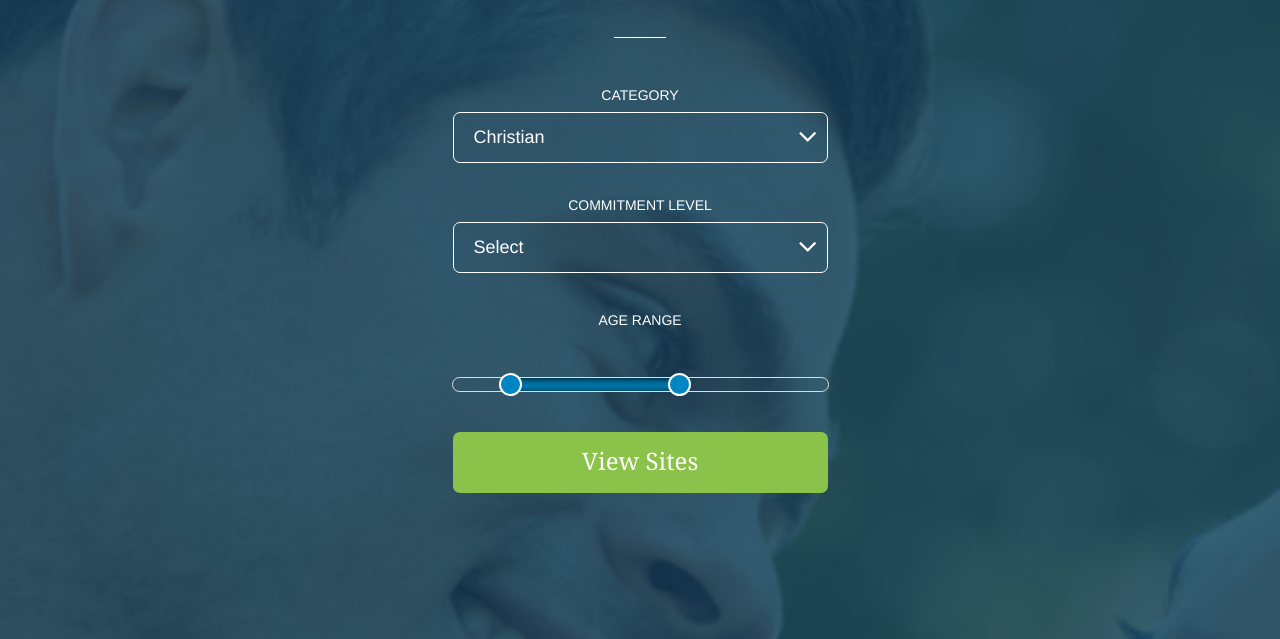
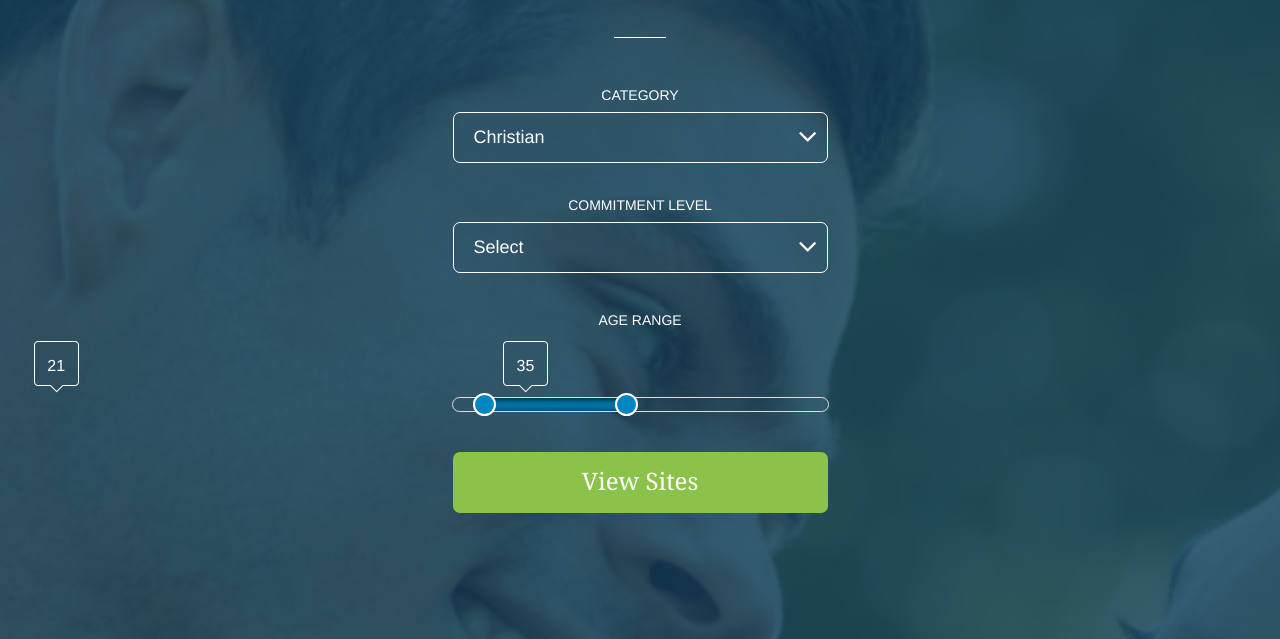
Before and after one commit to vijayxtreme/rwp, a website: page public/index.html in a window 1280 px wide. Shown: the part 161-800 px from the top of the page. Drawn offline with nearby package versions, Linux system fonts and the light colour scheme.

Commit message:
balloons

```diff
--- a/public/index.html
+++ b/public/index.html
@@ -49,11 +49,12 @@
 			</div>
 			<div id="age-range">
 				<h3>Age Range</h3>
-				<!-- <p>
-  <label for="amount">Price range:</label>
-  <input type="text" id="amount" readonly style="border:0; color:#f6931f; font-weight:bold;">
-</p> -->
-				<div id="range-slider"></div>
+				<div id="ages">
+					<div class="balloon" id="amt1"></div>
+					<div class="balloon" id="amt2"></div>
+					<div id="range-slider">
+					</div>
+				</div>
 			</div>
 			<button id="view-sites">
 			View Sites
--- a/public/js/app.js
+++ b/public/js/app.js
@@ -12,34 +12,72 @@
 //App.js
 
 $(function() {
+
+	var prev1,
+	prev2;
+
 	$( "#range-slider" ).slider({
 		range: true,
-		min: 0,
-		max: 500,
-		values: [ 75, 300 ],
+		min: 18,
+		max: 55,
+		values: [ 21, 35 ],
 		slide: function( event, ui ) {
-		//$( "#amount" ).val( "$" + ui.values[ 0 ] + " - $" + ui.values[ 1 ] );
+			$( "#amt1" ).html( ui.values[ 0 ] );
+			$( "#amt2" ).html( ui.values[ 1 ] );
+
+
+			var sh1 = (parseFloat($('.ui-slider-handle:eq(0)')[0].style.left));
+			var sh2 = (parseFloat($('.ui-slider-handle:eq(1)')[0].style.left));
+			sh1-=4;
+			sh2-=4;
+			sh1+="%";
+			sh2+="%";
+			// if(!prev1 && !prev2){
+			// 	prev1 = sh1 - 4;
+			// 	prev2 = sh2 - 4;
+			// 	sh1 = prev1 + "%";
+			// 	sh2 = prev2 + "%";
+
+			// }else {
+			// 	if(sh1-prev1 > 0){
+			// 		console.log(sh1 - prev1, prev1)
+			// 		prev1 = sh1 - 4;
+			// 		prev2 = sh2 - 4;
+			// 		sh1 = prev1 + "%";
+			// 		sh2 = prev2 + "%";
+			// 	}else {
+			// 		prev1 = sh1 - 0;
+			// 		prev2 = sh2 - 0;
+			// 		sh1 = prev1 + "%";
+			// 		sh2 = prev2 + "%";
+			// 	}
+			// }
+
+			$( "#amt1" ).html( $( "#range-slider" ).slider( "values", 0 )).css('left', sh1);
+			$( "#amt2" ).html( $( "#range-slider" ).slider( "values", 1 )).css('left', sh2);
 		}
+
 	})
-	// $( "#amount" ).val( "$" + $( "#range-slider" ).slider( "values", 0 ) +
-	 // " - $" + $( "#range-slider" ).slider( "values", 1 ) );
+	var sh1 = (parseFloat($('.ui-slider-handle:eq(0)')[0].style.left) - 7) + '%';
+	var sh2 = (parseFloat($('.ui-slider-handle:eq(1)')[0].style.left) - 7) + '%';
+	console.log(sh1, sh2)
 
-	 // $("#range-slide").draggable();
+	$( "#amt1" ).html( $( "#range-slider" ).slider( "values", 0 )).css('left', sh1);
+	$( "#amt2" ).html( $( "#range-slider" ).slider( "values", 1 )).css('left', sh2);
 
-	 $("#category button").click(function(){
-	 	$('.overlay.category').show();
-	 });
+	$("#category button").click(function(){
+		$('.overlay.category').show();
+	});
 
-	 $("#commitment-level button").click(function(){
+	$("#commitment-level button").click(function(){
 	 	$('.overlay.c-level').show();
-	 });
+	});
 });
 
 (function createCategories($){
 	var categories = [{
 		"name":"Christian"
-	},
-	{
+	},	{
 		"name":"Jewish"
 	},
 	{
--- a/sass/_main.scss
+++ b/sass/_main.scss
@@ -68,6 +68,24 @@ h3 {
 #commitment-level {
 	margin-top:35px;
 }
+
+#ages {
+	position:relative;
+	.balloon {
+		height:52px;
+		width:45px;
+		position:absolute;
+		background:url(../img/balloon_shape.png);
+		top:-56px;
+		line-height: 49px;
+	}
+	#amt1 {
+
+	}
+	#amt2 {
+
+	}
+}
 #age-range {
 	margin-top:40px;
 	margin-bottom:40px;
@@ -76,7 +94,7 @@ h3 {
 
 		max-width: 375px;
 		margin:0 auto;
-		margin-top:50px;
+		margin-top:70px;
 		background-color:transparent;
 		border-radius:25px;
 
```
Also changed, not shown: public/css/style.css, public/img/balloon_shape.png (added).
